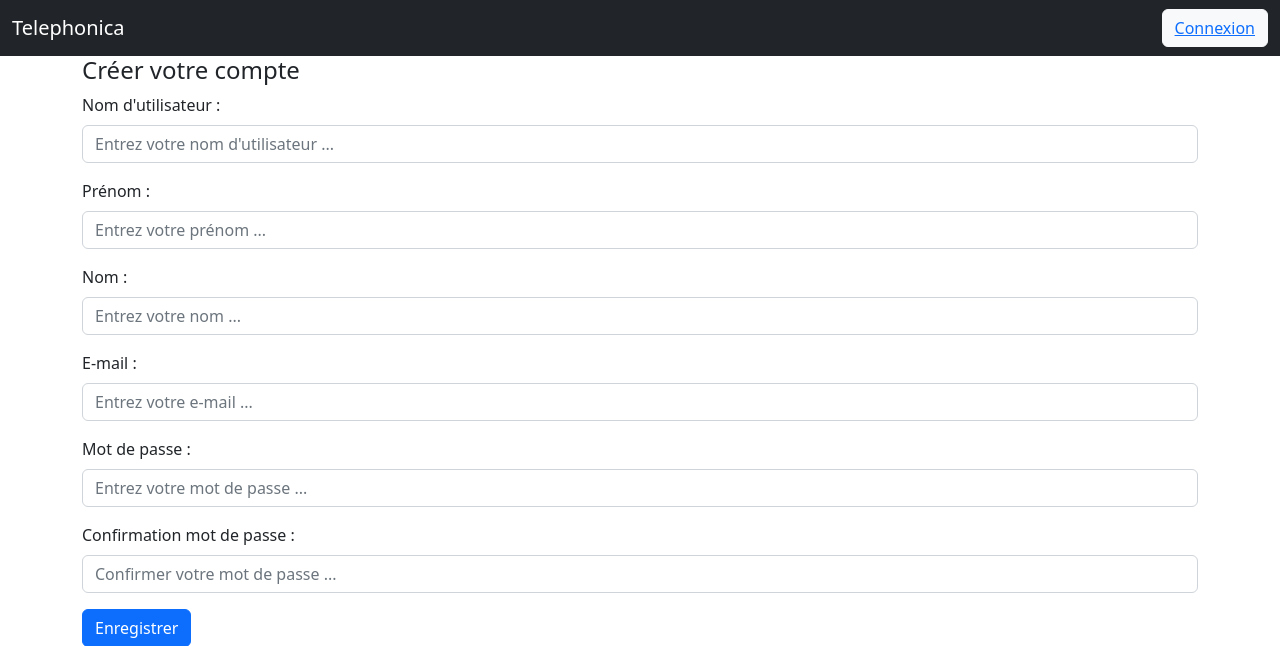
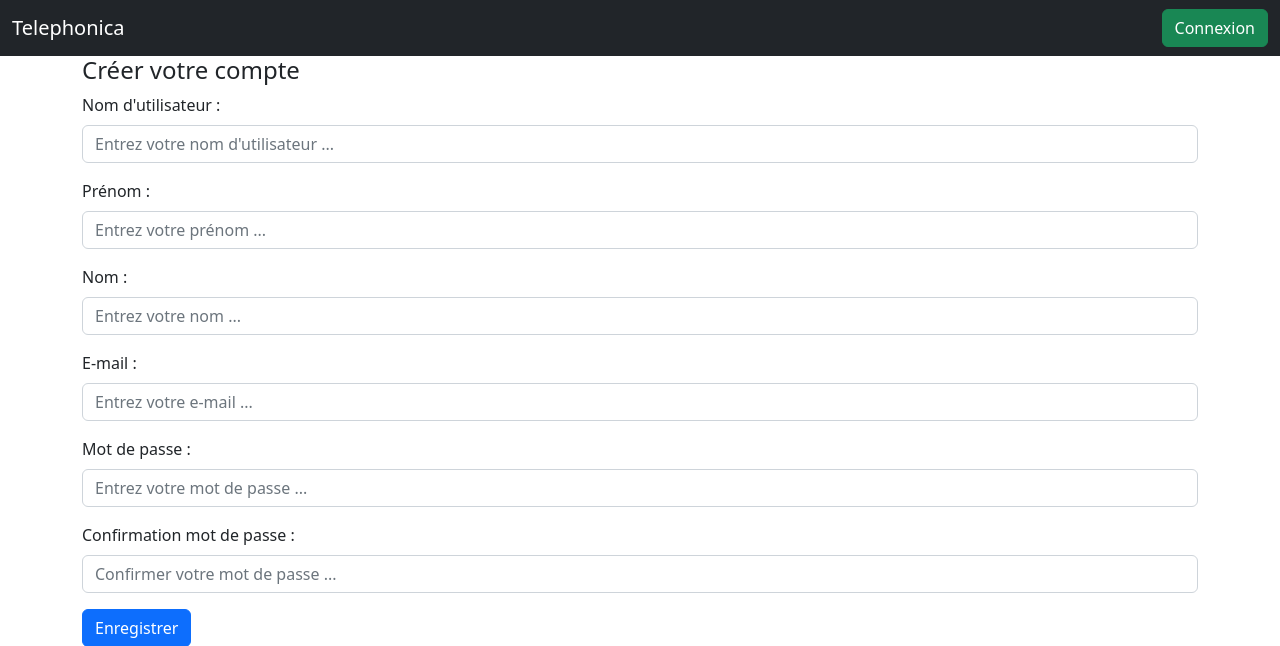
Before and after one commit to MaillotCedric/site_django, a Django app: template src/account/templates/account/register.html in a window 1280 px wide. Shown: the top 646 px of the page. Run offline with Django 3.2, Linux system fonts and the light colour scheme; the template is opened without the code that fills it, so the values that code supplies are empty; some libraries are stand-ins or nearby versions.

Commit message:
UI
. mise en forme bouton connexion
. mise en forme bouton déconnexion

```diff
--- a/src/home/templates/base.html
+++ b/src/home/templates/base.html
@@ -15,9 +15,9 @@
             <a class="navbar-brand">Telephonica</a>
             <form class="d-flex">
                 {% if user.is_authenticated %}
-                    <button class="btn btn-light ms-3"><a href="{% url 'logout' %}">Déconnexion</a></button>
+                    <a class="btn btn-danger" href="{% url 'logout' %}">Déconnexion</a>
                 {% else %}
-                    <button class="btn btn-light ms-3"><a href="../account/login">Connexion</a></button>
+                    <a class="btn btn-success" href="../account/login">Connexion</a>
                 {% endif %}
             </form>
         </div>
```
